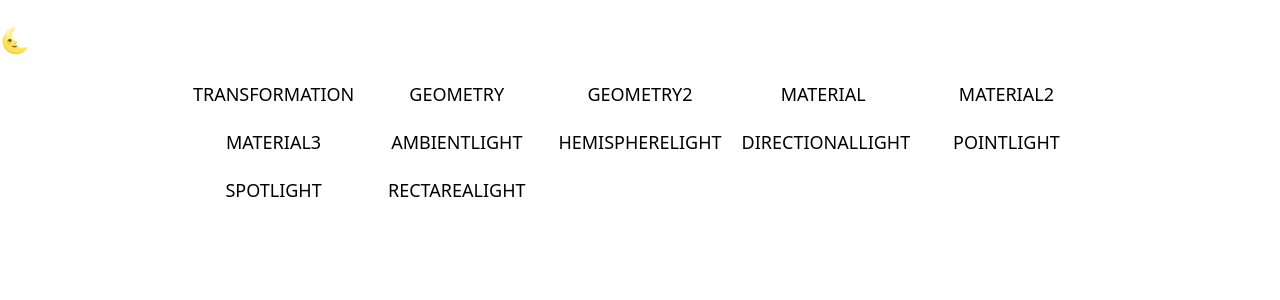
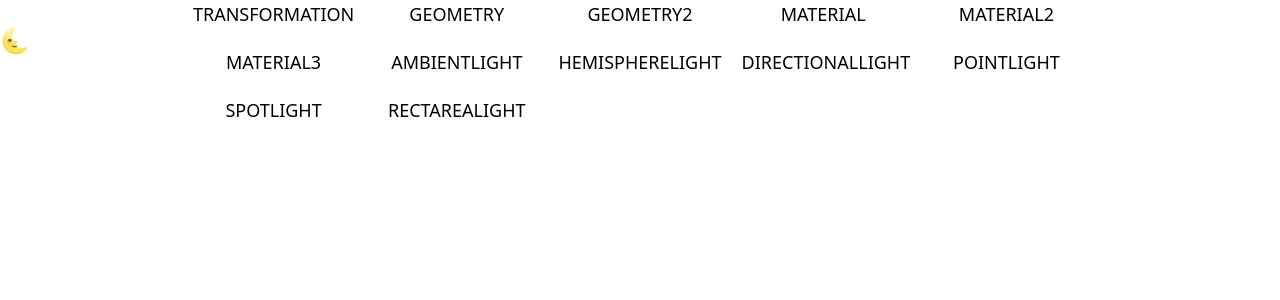
Before and after one commit to alstjd0051/learn_r3f, a React (Vite) app: page / in a window 1280 px wide. Shown: the top 300 px of the page. Built offline with nearby package versions, Linux system fonts and the light colour scheme.

Commit message:
refactor: Update header navigation styles

```diff
--- a/src/components/commons/layout/header.tsx
+++ b/src/components/commons/layout/header.tsx
@@ -7,7 +7,7 @@ const Header = () => {
     toggleTheme();
   };
   return (
-    <nav className="flex h-20 items-center justify-between">
+    <nav className="flex h-20 items-center justify-between bg-transparent fixed z-50">
       <button onClick={handleToggle} className="cursor-pointer text-2xl ">
         {theme ? "🌞" : "🌜"}
       </button>
```
